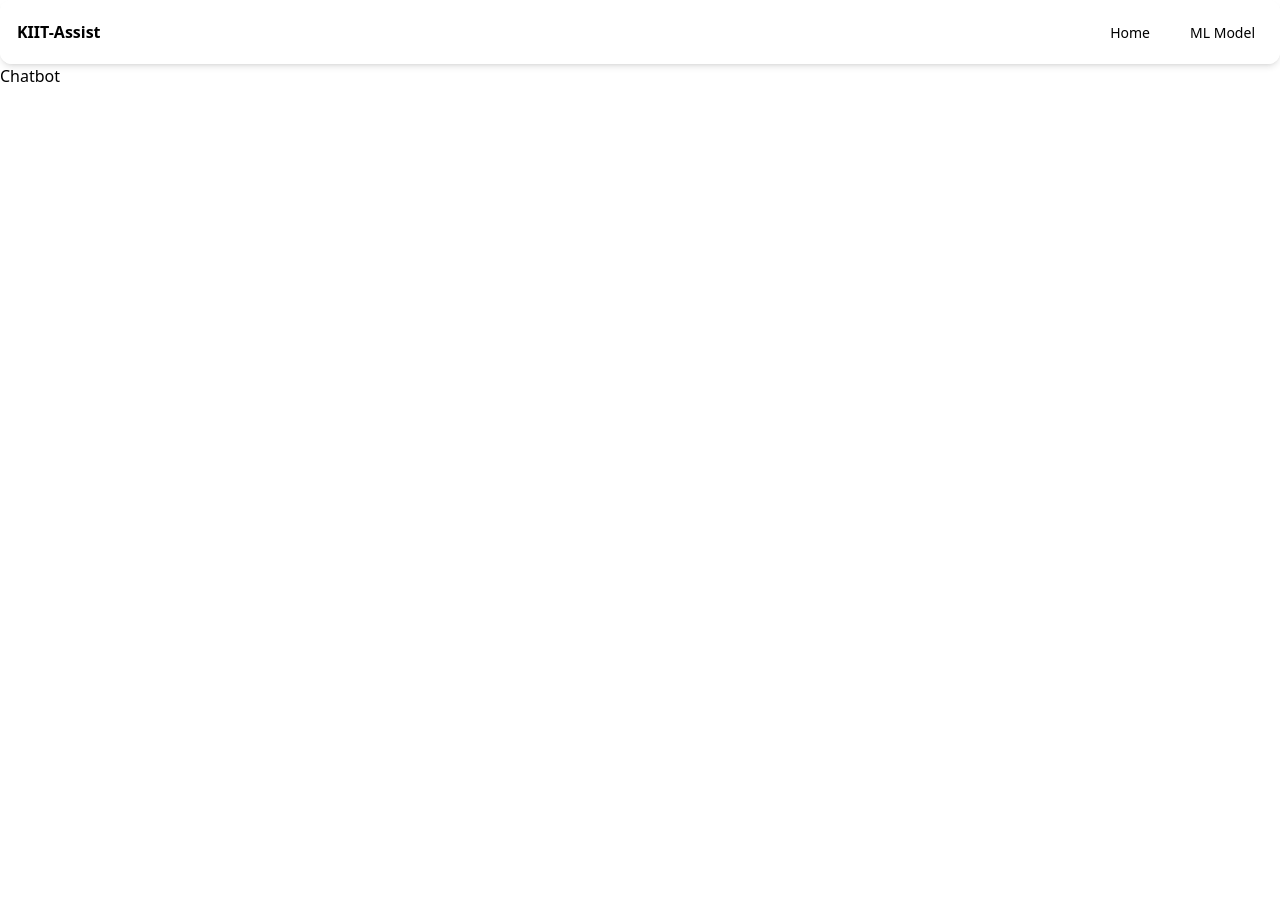
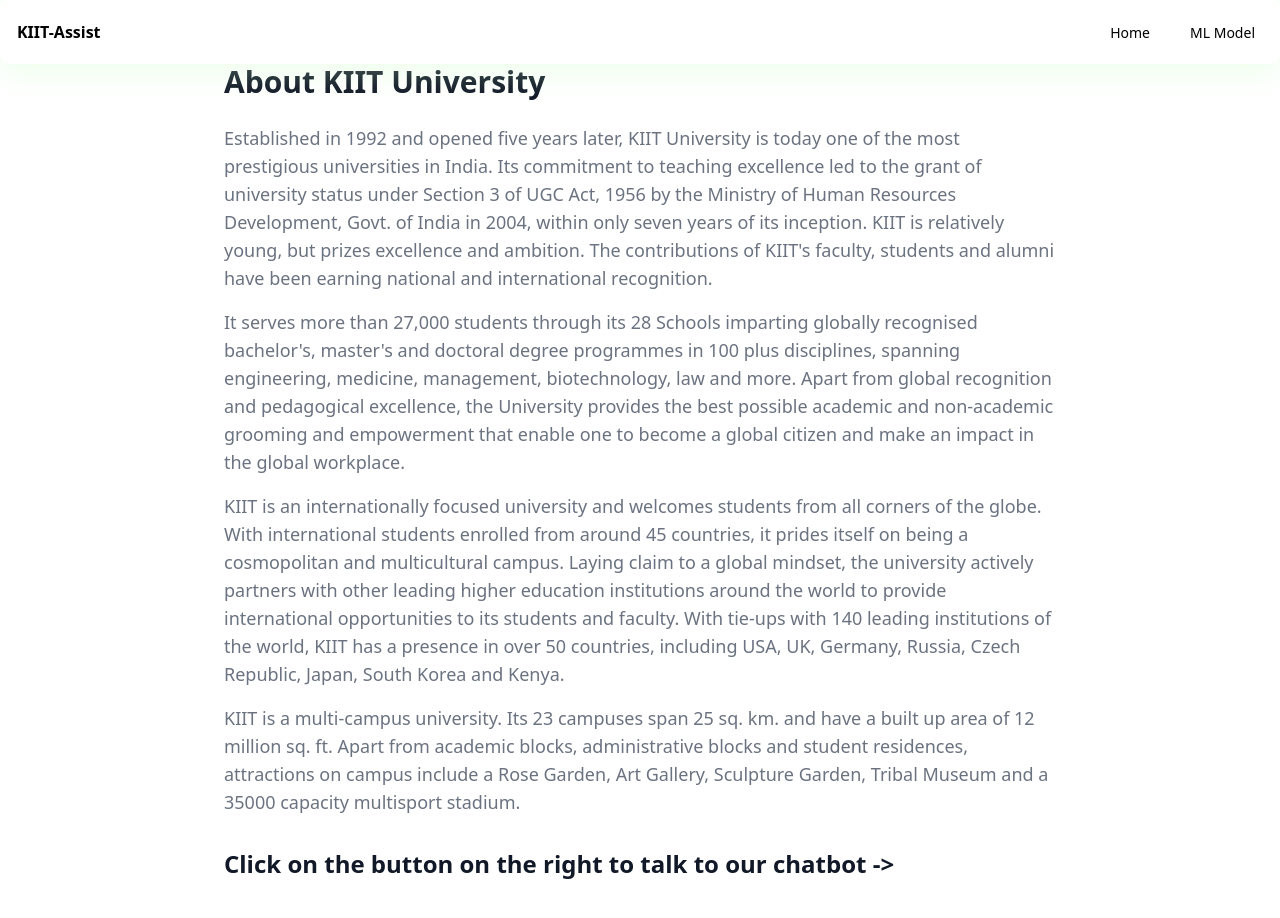
Before and after one commit to wilfcs/KIIT-Assist, a Next.js app in the folder frontend/: page / in a window 1280 px wide. Shown: the top 918 px of the page. Before the commit the page ends 800 px from the top, so only its background shows below. Built offline with nearby package versions, Linux system fonts and the light colour scheme; no server answers.

Commit message:
Home page desgin done

```diff
--- a/frontend/app/components/Navbar.js
+++ b/frontend/app/components/Navbar.js
@@ -10,7 +10,7 @@
   };
 
   return (
-    <nav className="block w-full max-w-screen-xl px-4 py-3 mx-auto bg-white border border-white/80 shadow-md rounded-xl bg-opacity-80 backdrop-blur-2xl backdrop-saturate-200">
+    <nav className="block w-full max-w-screen-xl px-4 py-3 mx-auto bg-white border border-white/80 shadow-md rounded-xl bg-opacity-80 backdrop-blur-2xl backdrop-saturate-200 fixed glassify">
       <div className="flex items-center justify-between">
         <Link
           href="/"
--- a/frontend/app/globals.css
+++ b/frontend/app/globals.css
@@ -31,3 +31,11 @@
     text-wrap: balance;
   }
 } */
+.glassify{
+  background: rgba(255, 255, 255, 0.3);
+  box-shadow: 0 8px 32px 0 rgba(203, 255, 198, 0.37);
+  backdrop-filter: blur(1px);
+  -webkit-backdrop-filter: blur(1px);
+  border-radius: 10px;
+  border: 1px solid rgba(255, 255, 255, 0.18);
+}
--- a/frontend/app/page.js
+++ b/frontend/app/page.js
@@ -3,13 +3,70 @@
 import Navbar from "./components/Navbar";
 
 export default function Home() {
+  const handleChatbotClick = () => {
+    // Open chatbot window or modal
+  };
   return (
     <main className="">
-      <div>
-        <Navbar/>
-        <h1>Chatbot</h1>
+      <Navbar />
+      <div className="min-h-screen flex flex-col">
+        {/* Placeholder for carousel */}
+        <div className="flex-1 bg-gray-100">
+          {/* Add your carousel implementation here */}
+        </div>
+
+        <div className="bg-white py-16">
+          <div className="max-w-4xl mx-auto px-4 sm:px-6 lg:px-8">
+            <h2 className="text-3xl font-extrabold text-gray-900 mb-6">
+              About KIIT University
+            </h2>
+            <p className="text-lg text-gray-500 mb-4">
+              Established in 1992 and opened five years later, KIIT University
+              is today one of the most prestigious universities in India. Its
+              commitment to teaching excellence led to the grant of university
+              status under Section 3 of UGC Act, 1956 by the Ministry of Human
+              Resources Development, Govt. of India in 2004, within only seven
+              years of its inception. KIIT is relatively young, but prizes
+              excellence and ambition. The contributions of KIIT's faculty,
+              students and alumni have been earning national and international
+              recognition.
+            </p>
+            <p className="text-lg text-gray-500 mb-4">
+              It serves more than 27,000 students through its 28 Schools
+              imparting globally recognised bachelor's, master's and doctoral
+              degree programmes in 100 plus disciplines, spanning engineering,
+              medicine, management, biotechnology, law and more. Apart from
+              global recognition and pedagogical excellence, the University
+              provides the best possible academic and non-academic grooming and
+              empowerment that enable one to become a global citizen and make an
+              impact in the global workplace.
+            </p>
+            <p className="text-lg text-gray-500 mb-4">
+              KIIT is an internationally focused university and welcomes
+              students from all corners of the globe. With international
+              students enrolled from around 45 countries, it prides itself on
+              being a cosmopolitan and multicultural campus. Laying claim to a
+              global mindset, the university actively partners with other
+              leading higher education institutions around the world to provide
+              international opportunities to its students and faculty. With
+              tie-ups with 140 leading institutions of the world, KIIT has a
+              presence in over 50 countries, including USA, UK, Germany, Russia,
+              Czech Republic, Japan, South Korea and Kenya.
+            </p>
+            <p className="text-lg text-gray-500 mb-8">
+              KIIT is a multi-campus university. Its 23 campuses span 25 sq. km.
+              and have a built up area of 12 million sq. ft. Apart from academic
+              blocks, administrative blocks and student residences, attractions
+              on campus include a Rose Garden, Art Gallery, Sculpture Garden,
+              Tribal Museum and a 35000 capacity multisport stadium.
+            </p>
+            <p className="text-2xl font-bold text-gray-900">
+              Click on the button on the right to talk to our chatbot -&gt;
+            </p>
+          </div>
+        </div>
       </div>
-      <BotpressBot/>
+      <BotpressBot />
     </main>
   );
 }
```
Also changed, not shown: frontend/app/components/Carousel.js (added).
